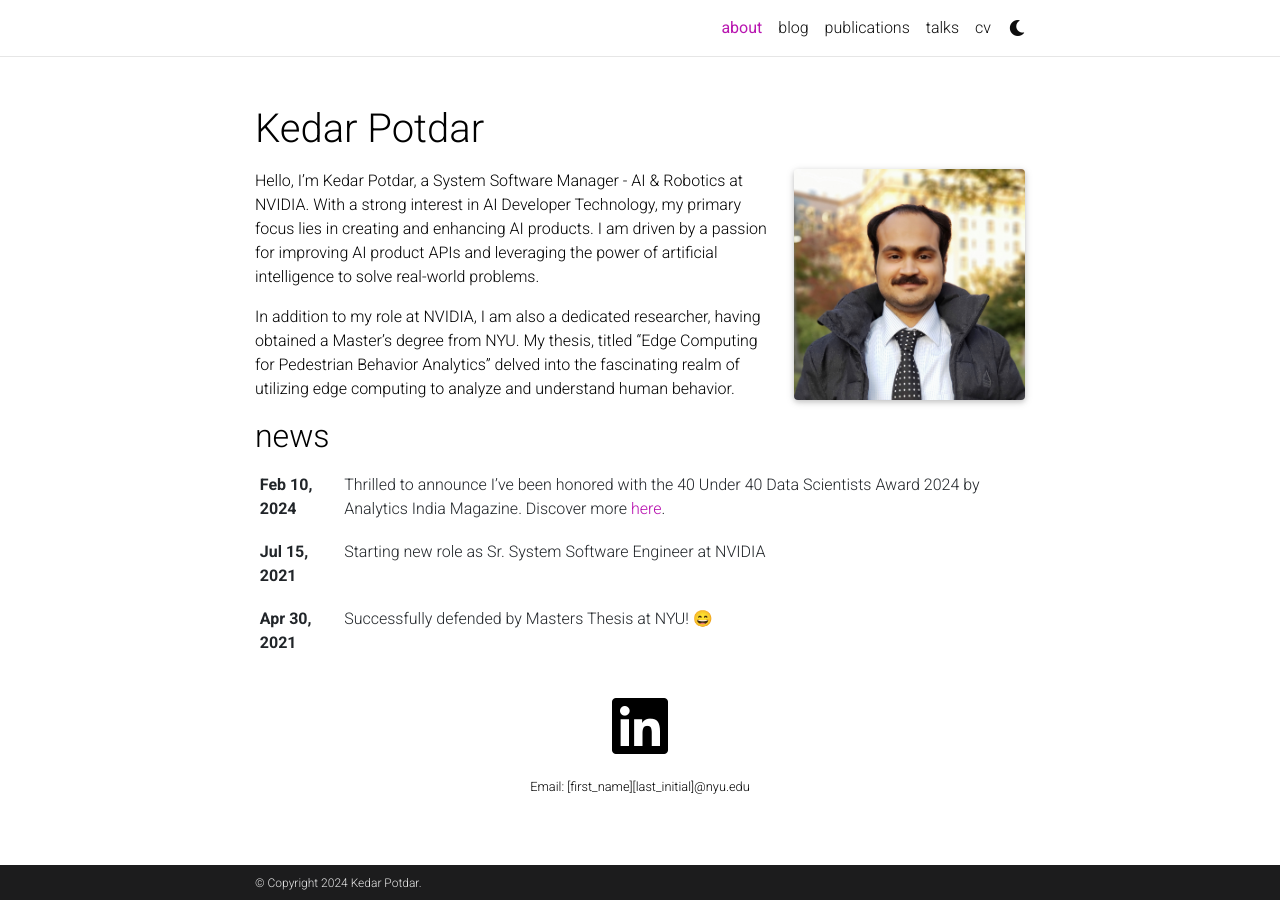
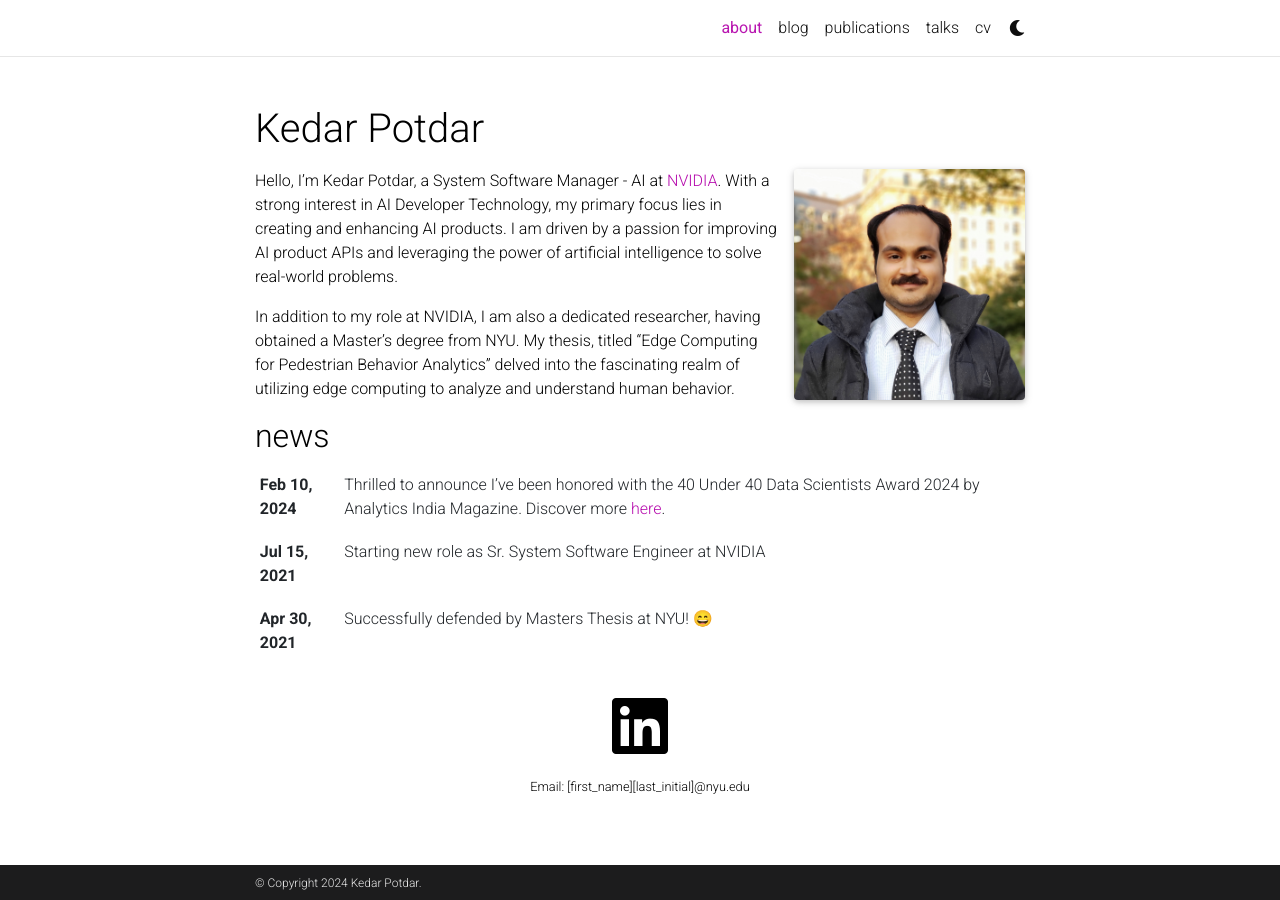
Before and after one commit to kedar123pro/kedar123pro.github.io, a Jekyll site: the page built from _pages/about.md, in a window 1280 px wide. Built offline with Jekyll 4.4.1, drawn with Linux system fonts in a browser that asks for light colours; full-size pictures stand in for the smaller copies a plugin makes; emoji names are drawn with the system emoji font; comment, search, counter and statistics services are not loaded; a style sheet for code colours, icons or effects is not loaded.

Commit message:
Update about.md

```diff
--- a/_pages/about.md
+++ b/_pages/about.md
@@ -16,6 +16,6 @@ selected_papers: false # includes a list of papers marked as "selected={true}"
 social: true  # includes social icons at the bottom of the page
 ---
 
-Hello, I'm Kedar Potdar, a System Software Manager - AI & Robotics at NVIDIA. With a strong interest in AI Developer Technology, my primary focus lies in creating and enhancing AI products. I am driven by a passion for improving AI product APIs and leveraging the power of artificial intelligence to solve real-world problems.
+Hello, I'm Kedar Potdar, a System Software Manager - AI at <a href="https://nvidia.com">NVIDIA</a>. With a strong interest in AI Developer Technology, my primary focus lies in creating and enhancing AI products. I am driven by a passion for improving AI product APIs and leveraging the power of artificial intelligence to solve real-world problems.
 
 In addition to my role at NVIDIA, I am also a dedicated researcher, having obtained a Master's degree from NYU. My thesis, titled "Edge Computing for Pedestrian Behavior Analytics" delved into the fascinating realm of utilizing edge computing to analyze and understand human behavior.
```
